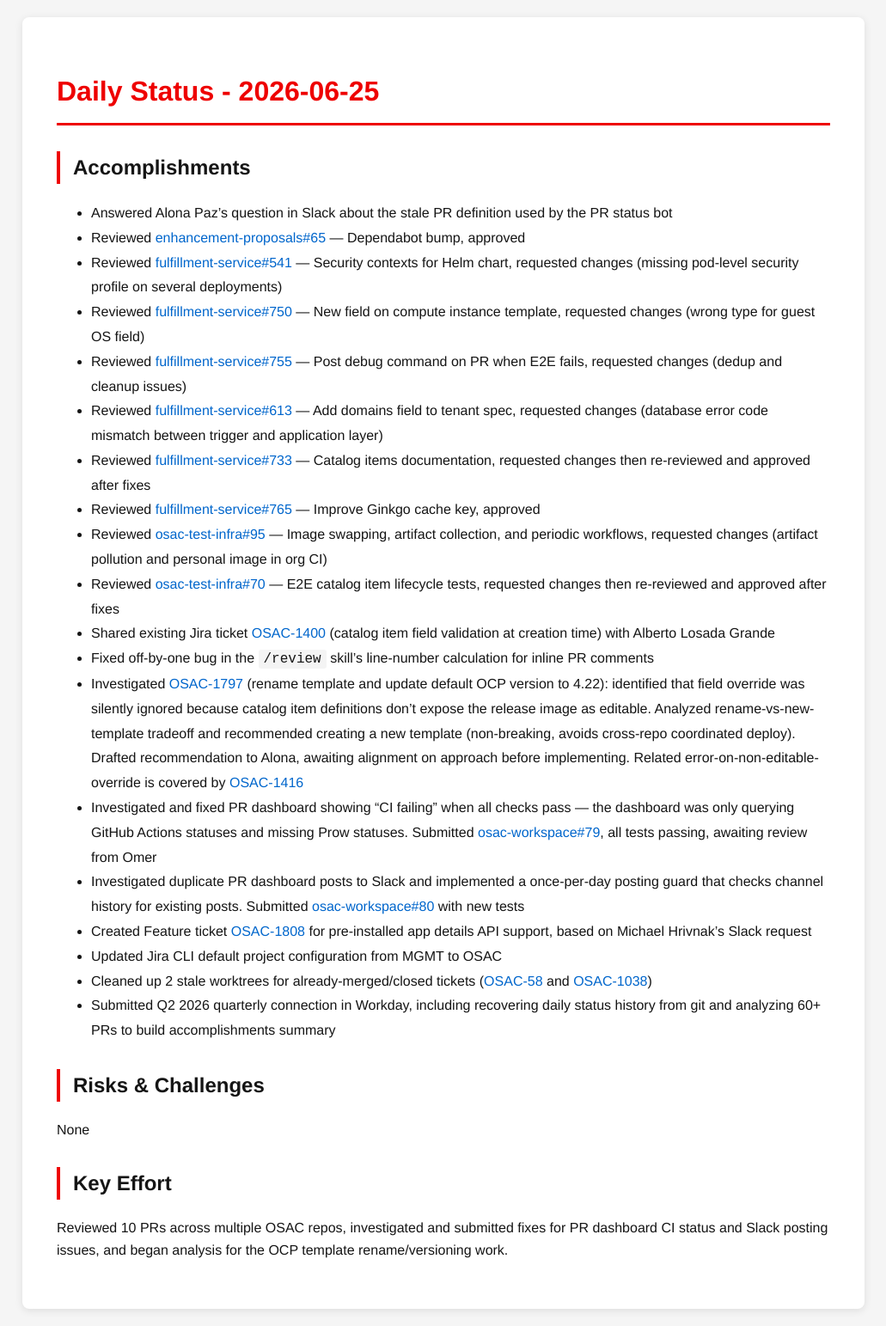
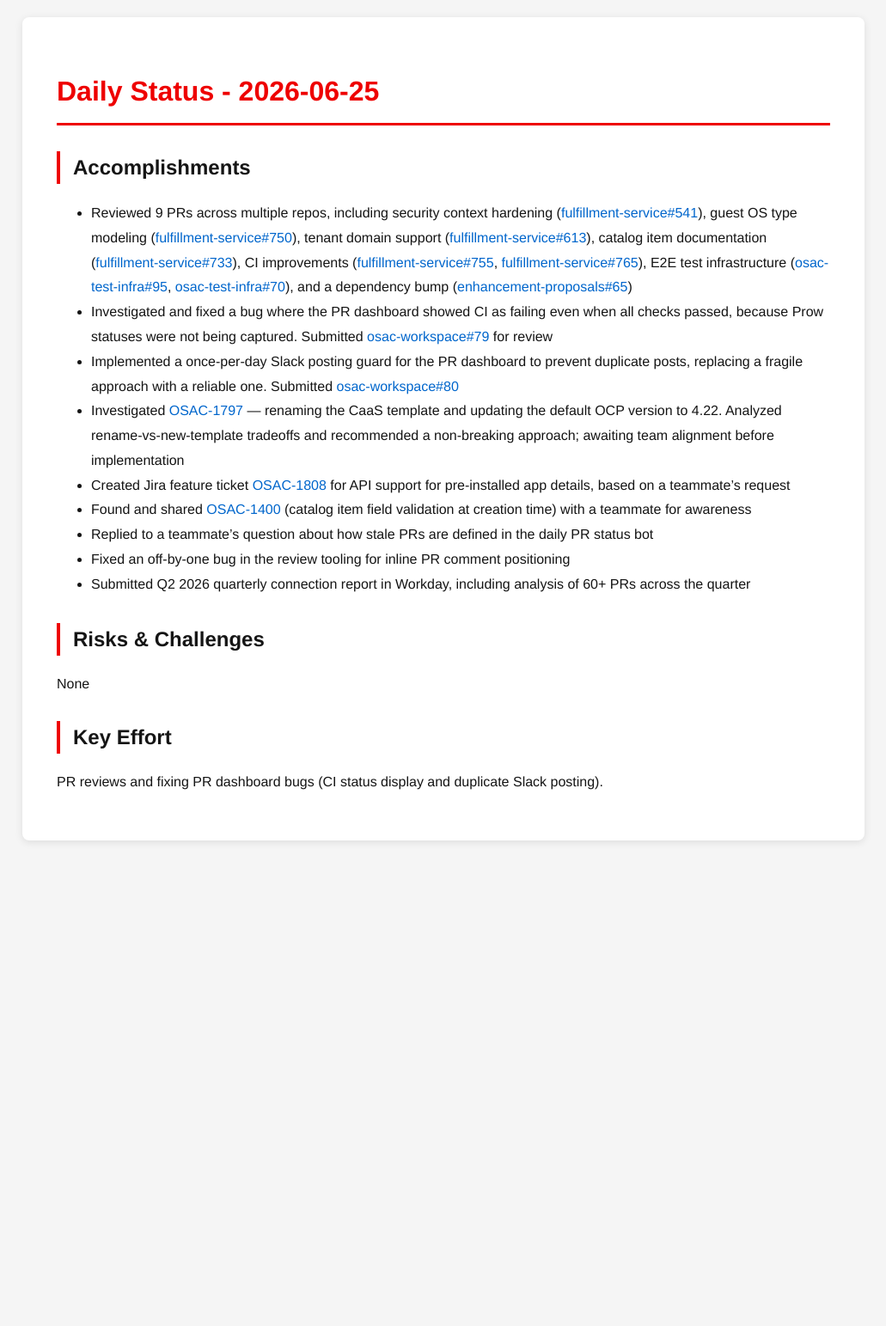
Before and after one commit to tzvatot/daily-status, a Jekyll site: the page built from 2026-06-25.md, in a window 1280 px wide. Shown: the whole page at 86% size, without its empty margins (124-1155 px from the left). Built offline with Jekyll 4.4.1, drawn with Linux system fonts in a browser that asks for light colours; after the commit the page ends 998 px from its top, so only the background shows below that.

Commit message:
Daily status update - 2026-06-25

```diff
--- a/2026-06-25.md
+++ b/2026-06-25.md
@@ -7,28 +7,18 @@ date: 2026-06-25
 # Daily Status - 2026-06-25
 
 ## Accomplishments
-- Answered Alona Paz's question in Slack about the stale PR definition used by the PR status bot
-- Reviewed [enhancement-proposals#65](https://github.com/osac-project/enhancement-proposals/pull/65) — Dependabot bump, approved
-- Reviewed [fulfillment-service#541](https://github.com/osac-project/fulfillment-service/pull/541) — Security contexts for Helm chart, requested changes (missing pod-level security profile on several deployments)
-- Reviewed [fulfillment-service#750](https://github.com/osac-project/fulfillment-service/pull/750) — New field on compute instance template, requested changes (wrong type for guest OS field)
-- Reviewed [fulfillment-service#755](https://github.com/osac-project/fulfillment-service/pull/755) — Post debug command on PR when E2E fails, requested changes (dedup and cleanup issues)
-- Reviewed [fulfillment-service#613](https://github.com/osac-project/fulfillment-service/pull/613) — Add domains field to tenant spec, requested changes (database error code mismatch between trigger and application layer)
-- Reviewed [fulfillment-service#733](https://github.com/osac-project/fulfillment-service/pull/733) — Catalog items documentation, requested changes then re-reviewed and approved after fixes
-- Reviewed [fulfillment-service#765](https://github.com/osac-project/fulfillment-service/pull/765) — Improve Ginkgo cache key, approved
-- Reviewed [osac-test-infra#95](https://github.com/osac-project/osac-test-infra/pull/95) — Image swapping, artifact collection, and periodic workflows, requested changes (artifact pollution and personal image in org CI)
-- Reviewed [osac-test-infra#70](https://github.com/osac-project/osac-test-infra/pull/70) — E2E catalog item lifecycle tests, requested changes then re-reviewed and approved after fixes
-- Shared existing Jira ticket [OSAC-1400](https://redhat.atlassian.net/browse/OSAC-1400) (catalog item field validation at creation time) with Alberto Losada Grande
-- Fixed off-by-one bug in the `/review` skill's line-number calculation for inline PR comments
-- Investigated [OSAC-1797](https://redhat.atlassian.net/browse/OSAC-1797) (rename template and update default OCP version to 4.22): identified that field override was silently ignored because catalog item definitions don't expose the release image as editable. Analyzed rename-vs-new-template tradeoff and recommended creating a new template (non-breaking, avoids cross-repo coordinated deploy). Drafted recommendation to Alona, awaiting alignment on approach before implementing. Related error-on-non-editable-override is covered by [OSAC-1416](https://redhat.atlassian.net/browse/OSAC-1416)
-- Investigated and fixed PR dashboard showing "CI failing" when all checks pass — the dashboard was only querying GitHub Actions statuses and missing Prow statuses. Submitted [osac-workspace#79](https://github.com/osac-project/osac-workspace/pull/79), all tests passing, awaiting review from Omer
-- Investigated duplicate PR dashboard posts to Slack and implemented a once-per-day posting guard that checks channel history for existing posts. Submitted [osac-workspace#80](https://github.com/osac-project/osac-workspace/pull/80) with new tests
-- Created Feature ticket [OSAC-1808](https://redhat.atlassian.net/browse/OSAC-1808) for pre-installed app details API support, based on Michael Hrivnak's Slack request
-- Updated Jira CLI default project configuration from MGMT to OSAC
-- Cleaned up 2 stale worktrees for already-merged/closed tickets ([OSAC-58](https://redhat.atlassian.net/browse/OSAC-58) and [OSAC-1038](https://redhat.atlassian.net/browse/OSAC-1038))
-- Submitted Q2 2026 quarterly connection in Workday, including recovering daily status history from git and analyzing 60+ PRs to build accomplishments summary
+- Reviewed 9 PRs across multiple repos, including security context hardening ([fulfillment-service#541](https://github.com/osac-project/fulfillment-service/pull/541)), guest OS type modeling ([fulfillment-service#750](https://github.com/osac-project/fulfillment-service/pull/750)), tenant domain support ([fulfillment-service#613](https://github.com/osac-project/fulfillment-service/pull/613)), catalog item documentation ([fulfillment-service#733](https://github.com/osac-project/fulfillment-service/pull/733)), CI improvements ([fulfillment-service#755](https://github.com/osac-project/fulfillment-service/pull/755), [fulfillment-service#765](https://github.com/osac-project/fulfillment-service/pull/765)), E2E test infrastructure ([osac-test-infra#95](https://github.com/osac-project/osac-test-infra/pull/95), [osac-test-infra#70](https://github.com/osac-project/osac-test-infra/pull/70)), and a dependency bump ([enhancement-proposals#65](https://github.com/osac-project/enhancement-proposals/pull/65))
+- Investigated and fixed a bug where the PR dashboard showed CI as failing even when all checks passed, because Prow statuses were not being captured. Submitted [osac-workspace#79](https://github.com/osac-project/osac-workspace/pull/79) for review
+- Implemented a once-per-day Slack posting guard for the PR dashboard to prevent duplicate posts, replacing a fragile approach with a reliable one. Submitted [osac-workspace#80](https://github.com/osac-project/osac-workspace/pull/80)
+- Investigated [OSAC-1797](https://redhat.atlassian.net/browse/OSAC-1797) — renaming the CaaS template and updating the default OCP version to 4.22. Analyzed rename-vs-new-template tradeoffs and recommended a non-breaking approach; awaiting team alignment before implementation
+- Created Jira feature ticket [OSAC-1808](https://redhat.atlassian.net/browse/OSAC-1808) for API support for pre-installed app details, based on a teammate's request
+- Found and shared [OSAC-1400](https://redhat.atlassian.net/browse/OSAC-1400) (catalog item field validation at creation time) with a teammate for awareness
+- Replied to a teammate's question about how stale PRs are defined in the daily PR status bot
+- Fixed an off-by-one bug in the review tooling for inline PR comment positioning
+- Submitted Q2 2026 quarterly connection report in Workday, including analysis of 60+ PRs across the quarter
 
 ## Risks & Challenges
 None
 
 ## Key Effort
-Reviewed 10 PRs across multiple OSAC repos, investigated and submitted fixes for PR dashboard CI status and Slack posting issues, and began analysis for the OCP template rename/versioning work.
+PR reviews and fixing PR dashboard bugs (CI status display and duplicate Slack posting).
```
